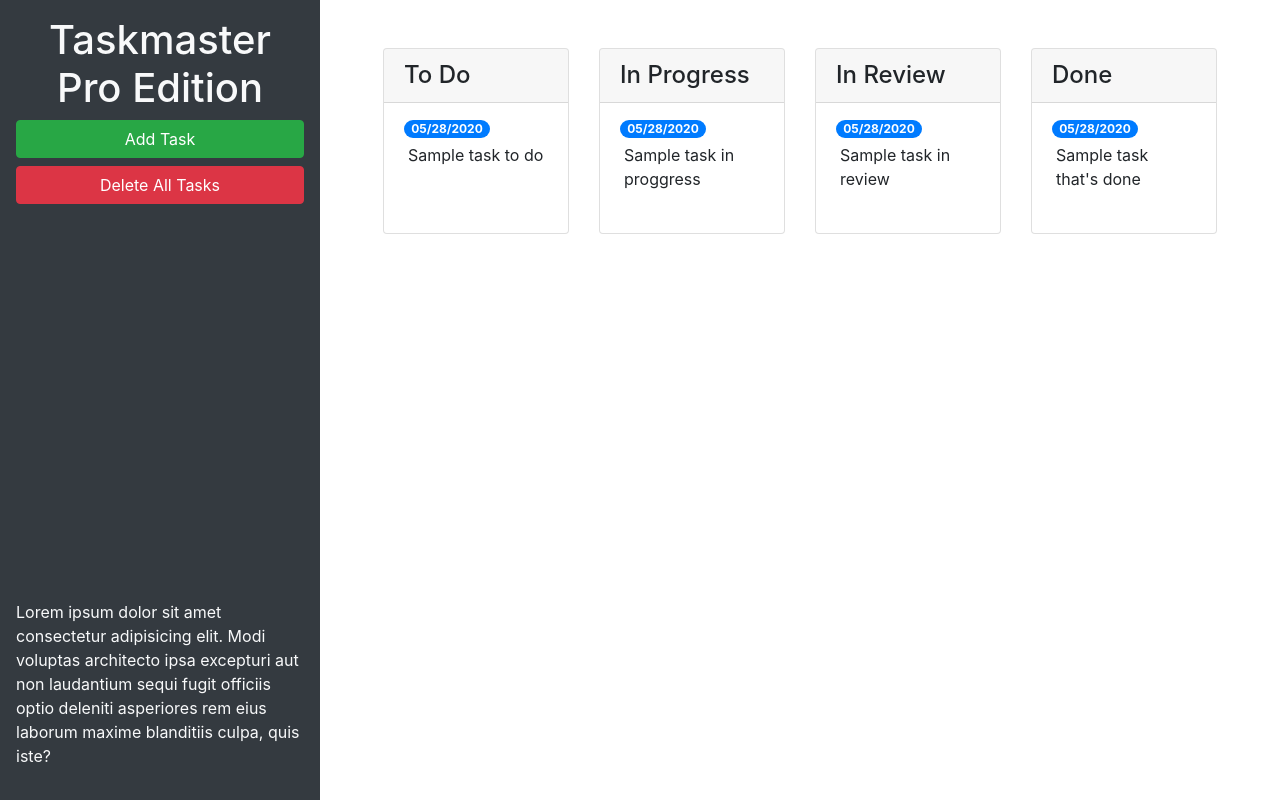
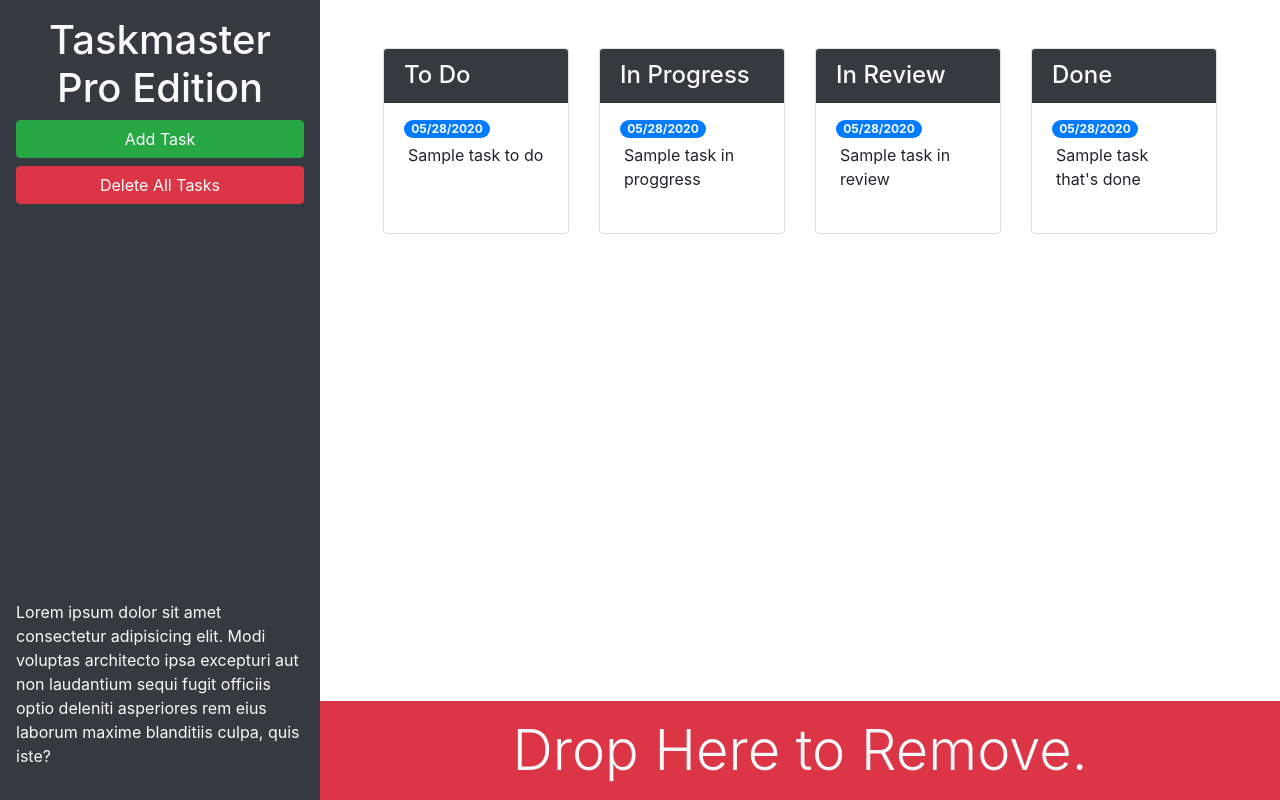
Before and after one commit to kaohzina/taskmaster-pro, a plain HTML site: page index.html in a window 1280 px wide. Drawn offline with nearby package versions, Linux system fonts and the light colour scheme.

Commit message:
html elements

```diff
--- a/index.html
+++ b/index.html
@@ -13,22 +13,22 @@
 <body>
 
   <div class="row min-vh-100 no-gutters">
-    <header class="col-12 col-lg-3 bg-dark text-light d-flex flex-column p-4 p-lg-3">
+    <header class="col-12 col-lg-3 bg-dark text-light stick-top d-flex flex-column p-4 p-lg-3">
       <h1 class="text-center">Taskmaster Pro Edition</h1>
       <button id="create-task" class="btn btn-block btn-success" data-toggle="modal" data-target="#task-form-modal">Add
         Task</button>
       <button id="remove-tasks" class="btn btn-block btn-danger">Delete All Tasks</button>
-      <p class="mt-auto">Lorem ipsum dolor sit amet consectetur adipisicing elit. Modi voluptas architecto ipsa
+      <p class="mt-auto d-none d-lg-block">Lorem ipsum dolor sit amet consectetur adipisicing elit. Modi voluptas architecto ipsa
         excepturi aut non
         laudantium sequi fugit officiis optio deleniti asperiores rem eius laborum maxime blanditiis culpa, quis iste?
       </p>
     </header>
-    <main class="col-12 col-lg-9">
+    <main class="col-12 col-lg-9 d-flex flex-column">
       <div class="m-5 row justify-content-around">
         <!-- todo start -->
         <div class="col-12 col-md-6 col-xl-3 mb-3">
           <div class="card">
-            <h4 class="card-header">To Do</h4>
+            <h4 class="card-header bg-dark text-light">To Do</h4>
             <ul id="list-toDo" class="list-group list-group-flush">
               <li class="list-group-item">
                 <span class="badge badge-primary badge-pill">05/28/2020</span>
@@ -41,7 +41,7 @@
         <!-- in progress start -->
         <div class="col-12 col-md-6 col-xl-3 mb-3">
           <div class="card">
-          <h4 class="card-header">In Progress</h4>
+          <h4 class="card-header bg-dark text-light">In Progress</h4>
           <ul id="list-inProgress" class="list-group list-group-flush">
             <li class="list-group-item">
               <span class="badge badge-primary badge-pill">05/28/2020</span>
@@ -54,7 +54,7 @@
         <!-- in review start -->
         <div class="col-12 col-md-6 col-xl-3 mb-3">
           <div class="card">
-          <h4 class="card-header">In Review</h4>
+          <h4 class="card-header bg-dark text-light">In Review</h4>
           <ul id="list-inReview" class="list-group list-group-flush">
             <li class="list-group-item">
               <span class="badge badge-primary badge-pill">05/28/2020</span>
@@ -67,15 +67,20 @@
         <!-- done start -->
         <div class="col-12 col-md-6 col-xl-3 mb-3">
           <div class="card">
-          <h4 class="card-header">Done</h4>
+          <h4 class="card-header bg-dark text-light">Done</h4>
           <ul id="list-done" class="list-group list-group-flush">
             <li class="list-group-item">
               <span class="badge badge-primary badge-pill">05/28/2020</span>
               <p class="m-1">Sample task that's done</p>
             </li>
+          </div>
         </div>
+        <!-- done end -->
       </div>
-        <!-- done end -->
+      <div class="mt-auto" id="trash">
+        <div class="w-100 bg-danger p-3 text-center text-light display-4">
+          Drop Here to Remove.
+        </div>
       </div>
     </main>
   </div>
```
